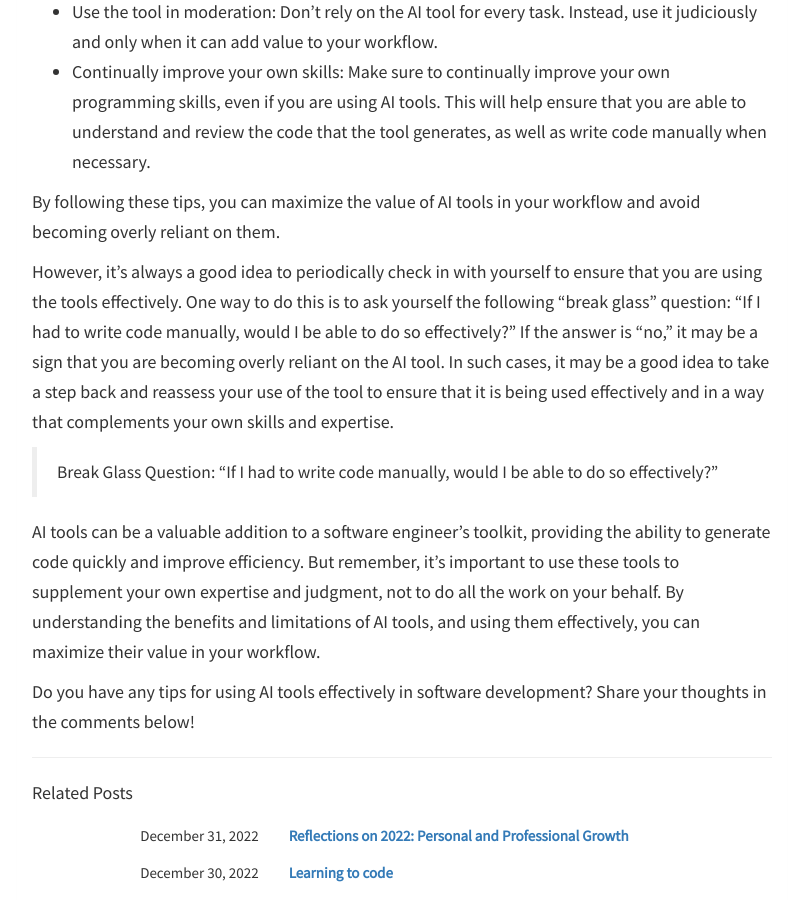
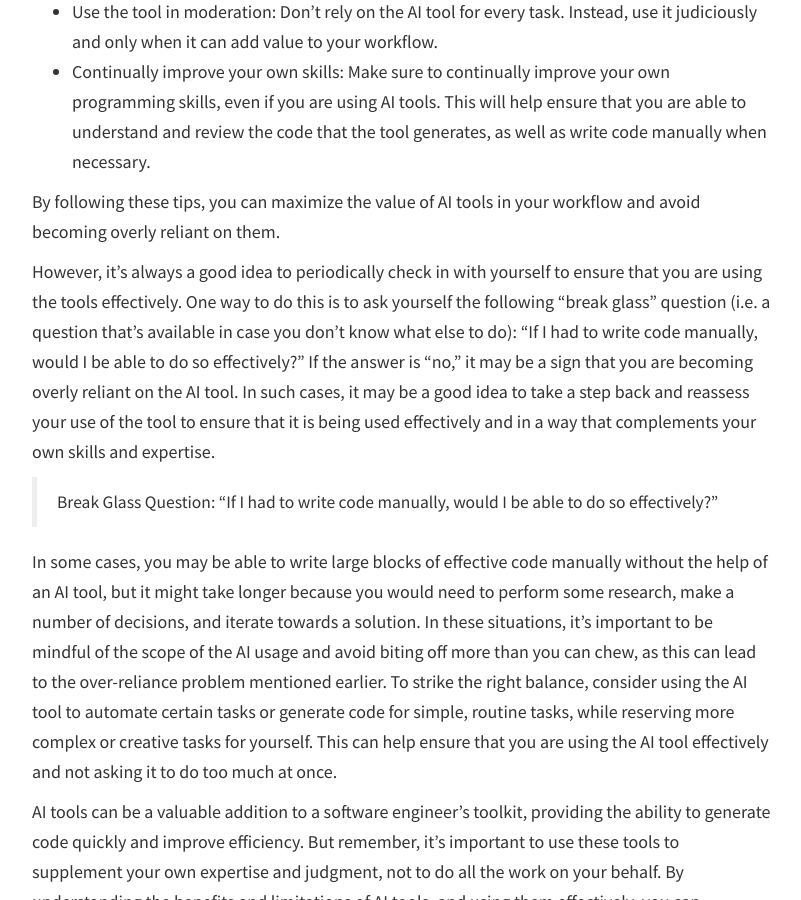
Before and after one commit to HunterGerlach/www.huntergerlach.com, a Jekyll site: the page built from _posts/2023-01-01-how-to-use-ai-in-software-development.md, in a window 1280 px wide and 900 px high, scrolled down 2039 px. Shown: the whole window, without its empty margins (238-1039 px from the left). Built offline with Jekyll 4.4.1, drawn with Linux system fonts in a browser that asks for light colours; nearby versions of some CDN libraries.

Commit message:
Clarify the middle-ground case for using AI tools

```diff
--- a/_posts/2023-01-01-how-to-use-ai-in-software-development.md
+++ b/_posts/2023-01-01-how-to-use-ai-in-software-development.md
@@ -43,9 +43,11 @@ Tips for Using AI Tools Effectively:
 
 By following these tips, you can maximize the value of AI tools in your workflow and avoid becoming overly reliant on them.
 
-However, it's always a good idea to periodically check in with yourself to ensure that you are using the tools effectively. One way to do this is to ask yourself the following "break glass" question: "If I had to write code manually, would I be able to do so effectively?" If the answer is "no," it may be a sign that you are becoming overly reliant on the AI tool. In such cases, it may be a good idea to take a step back and reassess your use of the tool to ensure that it is being used effectively and in a way that complements your own skills and expertise.
+However, it's always a good idea to periodically check in with yourself to ensure that you are using the tools effectively. One way to do this is to ask yourself the following "break glass" question (i.e. a question that's available in case you don't know what else to do): "If I had to write code manually, would I be able to do so effectively?" If the answer is "no," it may be a sign that you are becoming overly reliant on the AI tool. In such cases, it may be a good idea to take a step back and reassess your use of the tool to ensure that it is being used effectively and in a way that complements your own skills and expertise.
 
 > Break Glass Question: "If I had to write code manually, would I be able to do so effectively?"
+
+In some cases, you may be able to write large blocks of effective code manually without the help of an AI tool, but it might take longer because you would need to perform some research, make a number of decisions, and iterate towards a solution. In these situations, it's important to be mindful of the scope of the AI usage and avoid biting off more than you can chew, as this can lead to the over-reliance problem mentioned earlier. To strike the right balance, consider using the AI tool to automate certain tasks or generate code for simple, routine tasks, while reserving more complex or creative tasks for yourself. This can help ensure that you are using the AI tool effectively and not asking it to do too much at once.
 
 AI tools can be a valuable addition to a software engineer's toolkit, providing the ability to generate code quickly and improve efficiency. But remember, it's important to use these tools to supplement your own expertise and judgment, not to do all the work on your behalf. By understanding the benefits and limitations of AI tools, and using them effectively, you can maximize their value in your workflow.
 
```
